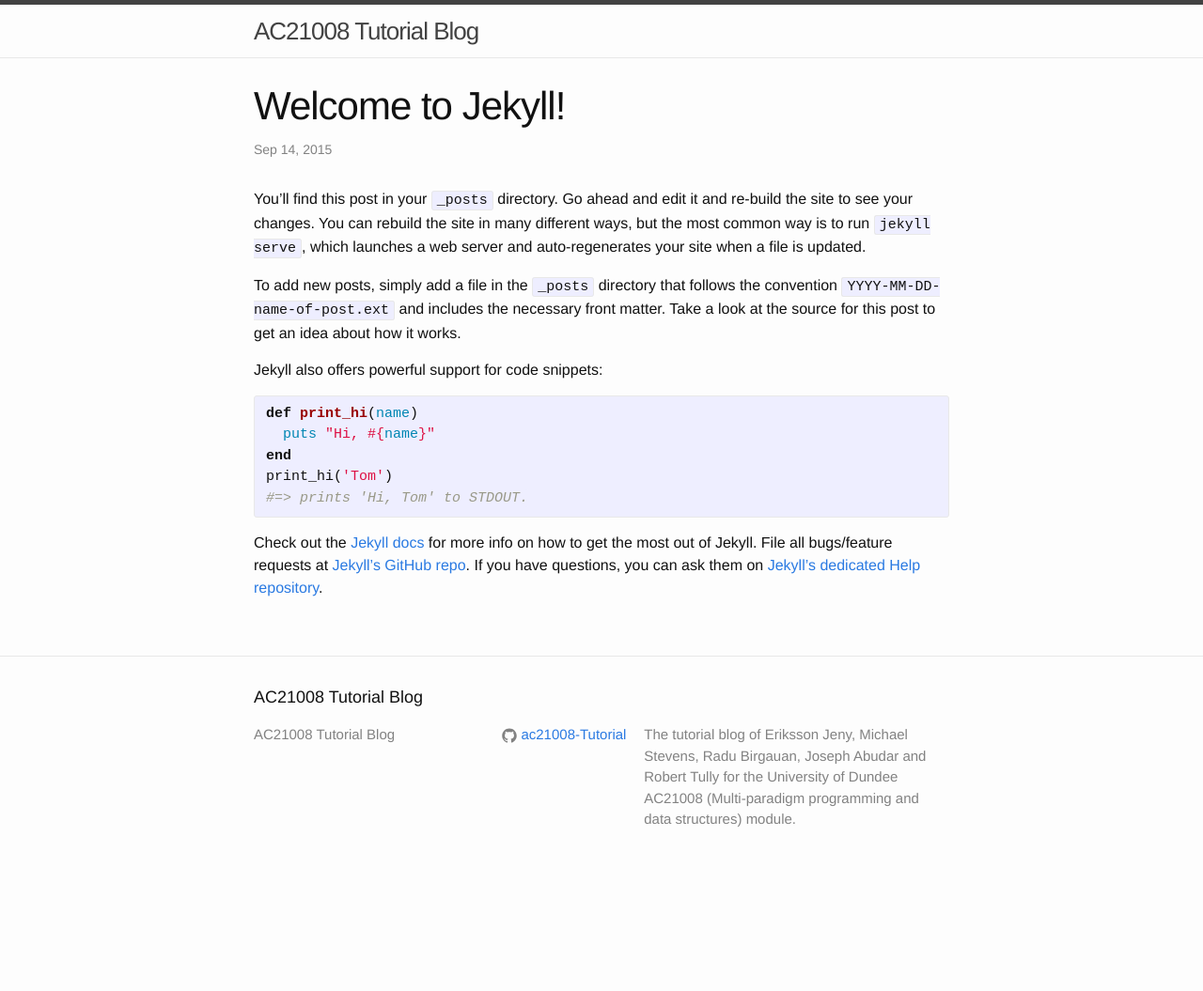
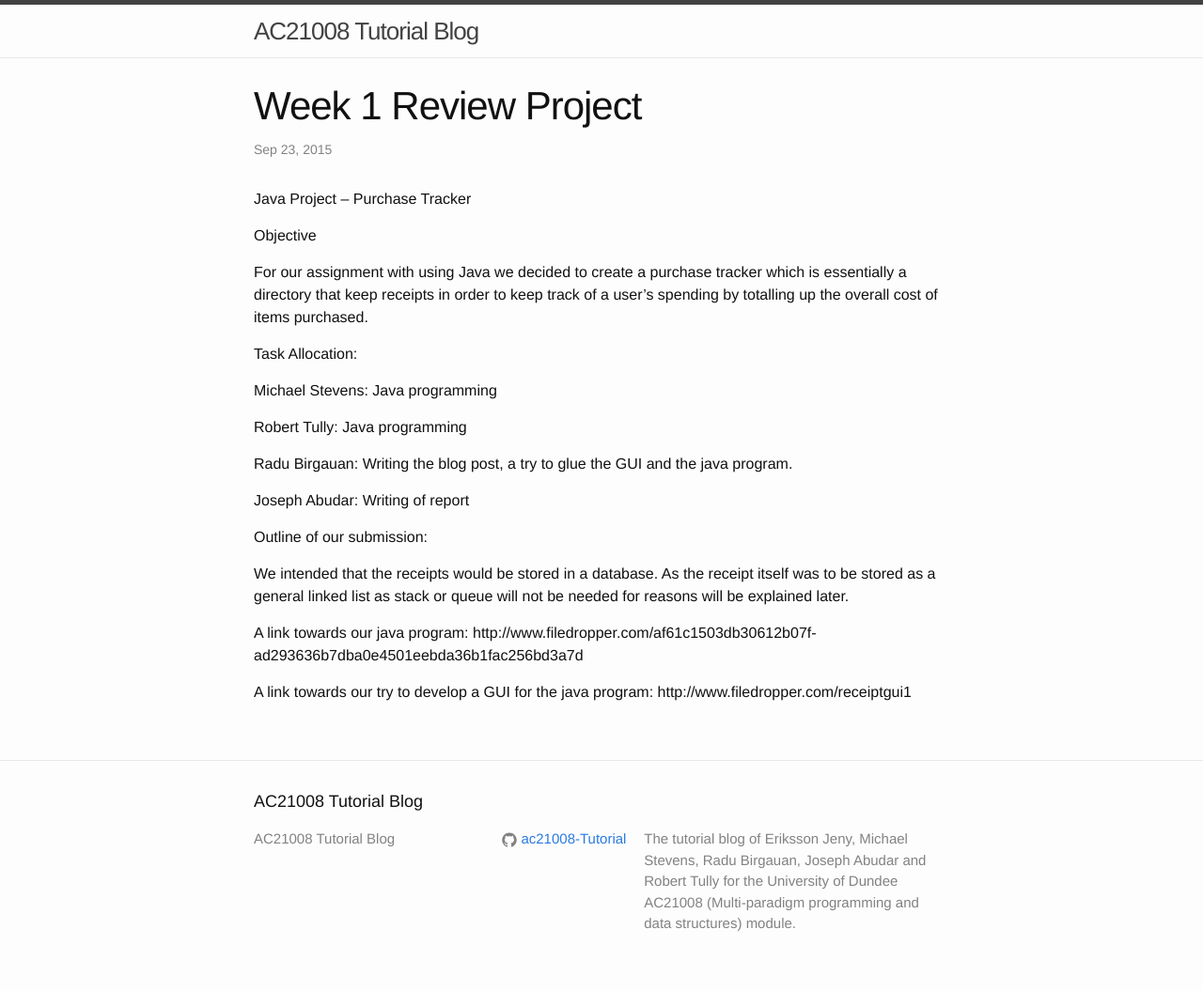
Before and after one commit to ac21008-Tutorial/ac21008-Tutorial.github.io, a Jekyll site: the page built from _posts/2015-09-14-welcome-to-jekyll.markdown, in a window 1280 px wide. Shown: the whole page at 94% size. Built offline with Jekyll 4.4.1, drawn with Linux system fonts in a browser that asks for light colours; before the commit the page ends 944 px from its top, so only the background shows below that.

Commit message:
Update 2015-09-14-welcome-to-jekyll.markdown

```diff
--- a/_posts/2015-09-14-welcome-to-jekyll.markdown
+++ b/_posts/2015-09-14-welcome-to-jekyll.markdown
@@ -1,24 +1,35 @@
 ---
 layout: post
-title:  "Welcome to Jekyll!"
-date:   2015-09-14 16:26:52
-categories: jekyll update
+title:  "Week 1 Review Project"
+date:   2015-09-23 11:50
+categories: blog post
 ---
-You’ll find this post in your `_posts` directory. Go ahead and edit it and re-build the site to see your changes. You can rebuild the site in many different ways, but the most common way is to run `jekyll serve`, which launches a web server and auto-regenerates your site when a file is updated.
+Java Project – Purchase Tracker
 
-To add new posts, simply add a file in the `_posts` directory that follows the convention `YYYY-MM-DD-name-of-post.ext` and includes the necessary front matter. Take a look at the source for this post to get an idea about how it works.
+ Objective
 
-Jekyll also offers powerful support for code snippets:
+For our assignment with using Java we decided to create a purchase tracker which is essentially a directory that keep receipts in order to keep track of a user’s spending by totalling up the overall cost of items purchased.
 
-{% highlight ruby %}
-def print_hi(name)
-  puts "Hi, #{name}"
-end
-print_hi('Tom')
-#=> prints 'Hi, Tom' to STDOUT.
-{% endhighlight %}
+Task Allocation:
 
-Check out the [Jekyll docs][jekyll] for more info on how to get the most out of Jekyll. File all bugs/feature requests at [Jekyll’s GitHub repo][jekyll-gh]. If you have questions, you can ask them on [Jekyll’s dedicated Help repository][jekyll-help].
+Michael Stevens: Java programming
+
+Robert Tully: Java programming
+
+Radu Birgauan: Writing the blog post, a try to glue the GUI and the java program.
+
+Joseph Abudar: Writing of report
+
+Outline of our submission:
+
+We intended that the receipts would be stored in a database. As the receipt itself was to be stored as a general linked list as stack or queue will not be needed for reasons will be explained later.
+
+A link towards our java program: http://www.filedropper.com/af61c1503db30612b07f-ad293636b7dba0e4501eebda36b1fac256bd3a7d
+
+A link towards our try to develop a GUI for the java program: http://www.filedropper.com/receiptgui1
+
+
+
 
 [jekyll]:      http://jekyllrb.com
 [jekyll-gh]:   https://github.com/jekyll/jekyll
```
